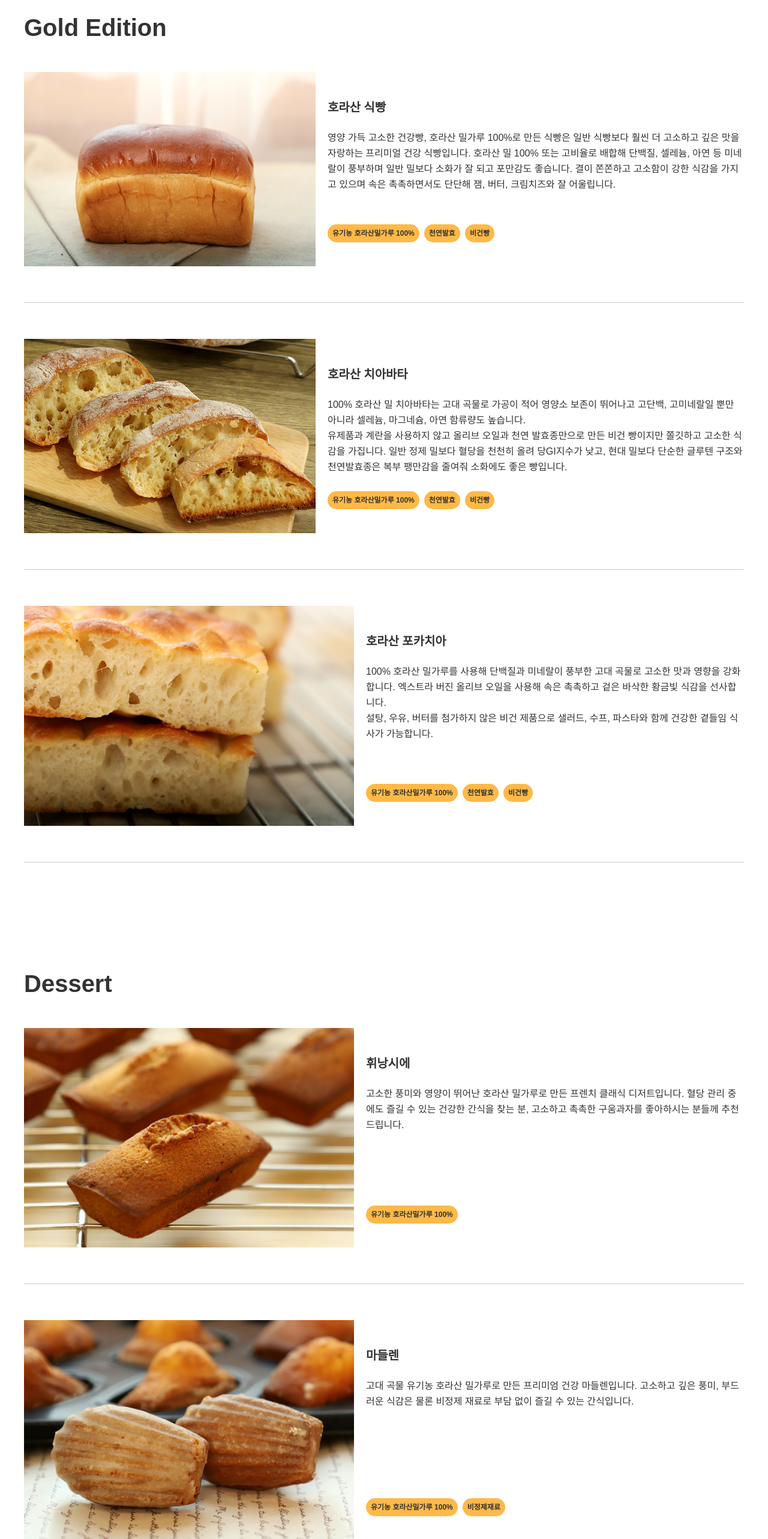
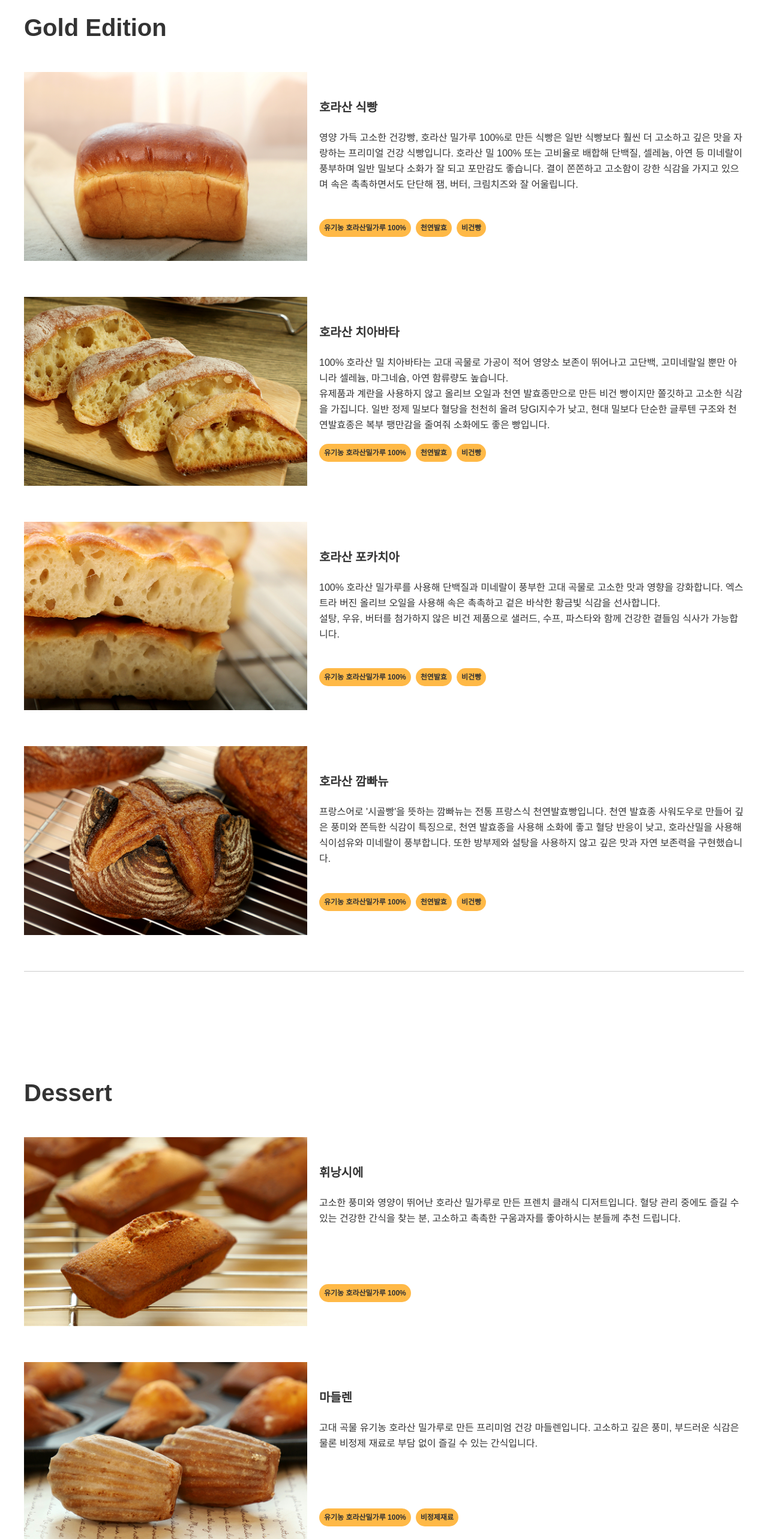
Before and after one commit to rnglllll/withus, a Next.js app: page /products in a window 1280 px wide. Shown: the part 1040-3606 px from the top of the page at 60% size. Built offline with nearby package versions, Linux system fonts and the light colour scheme; a web font is replaced by a local one.

Commit message:
1차 수정

```diff
--- a/src/app/IndexPage.tsx
+++ b/src/app/IndexPage.tsx
@@ -188,10 +188,12 @@ export default function IndexPage() {
           </p>
           <div className="relative w-full max-w-[800px] bg-white rounded-full">
             <input
-              type="text"
-              placeholder="숫자 입력"
-              className="w-full rounded-full px-5 py-3 pr-24 text-sm outline-none text-[#333] placeholder:text-[#999]"
-            />
+  type="number"
+  placeholder="숫자 입력"
+  className="w-full rounded-full px-5 py-3 pr-24 text-sm outline-none text-[#333] placeholder:text-[#999]
+             [appearance:textfield] [&::-webkit-outer-spin-button]:appearance-none [&::-webkit-inner-spin-button]:appearance-none"
+/>
+
             <button className="absolute right-2 top-1/2 -translate-y-1/2 bg-[#3B1408] text-white text-sm px-5 py-2 rounded-full">
               조회
             </button>
--- a/src/app/organic/page.tsx
+++ b/src/app/organic/page.tsx
@@ -28,7 +28,7 @@ const OrganicPage = () => {
               className="w-[722px] h-[187px] absolute bottom-[-60px] right-[-50px] hidden md:block"
             />
           </div>
-          <p className="px-20 pt-15 pb-15 font-semibold text-xl leading-[40px] tracking-tight text-center bg-orange/10 rounded-2xl">
+          <p className="px-5 md:px-20 pt-15 pb-15 font-semibold text-xl leading-[40px] tracking-tight text-center bg-orange/10 rounded-2xl">
             유기농 식품에 전념하고 있는 이유는 우리의 전체 식품 체계가 토양,
             식물, 동물, 음식, 사람,
             <br /> 그리고 환경과 연결되어 있다는 것을 너무나 잘 인식하기
--- a/src/app/products/page.tsx
+++ b/src/app/products/page.tsx
@@ -17,107 +17,53 @@ const ProductsPage = () => {
             Kialla Bakery는 호주 청정<br />
             밀가루 · 통밀가루 · 호라산밀가루만을 사용합니다.
           </span>
+        </section>
 
-        </section>
         {/* Gold Edition */}
         <div className="flex flex-col gap-39">
           <section className="flex flex-col gap-7">
             <span className="text-[40px] leading-13 font-semibold py-5">
               Gold Edition
             </span>
-            {/* 빵 리스트 */}
+
             <div className="flex flex-col gap-15">
-              <div className="flex flex-col lg:flex-row gap-5">
-                <Image
-                  src="/products/gold_1.png"
-                  alt="bread1"
-                  width={486}
-                  height={324}
-                  className="max-w-[550px] min-w-[300px] h-full lg:min-w-[486px] w-full m-auto"
-                />
-                <div className="flex flex-col gap-5 justify-between py-11">
+              {[
+                {
+                  title: "호라산 식빵",
+                  desc: `영양 가득 고소한 건강빵, 호라산 밀가루 100%로 만든 식빵은 일반 식빵보다 훨씬 더 고소하고 깊은 맛을 자랑하는 프리미얼 건강 식빵입니다. 호라산 밀 100% 또는 고비율로 배합해 단백질, 셀레늄, 아연 등 미네랄이 풍부하며 일반 밀보다 소화가 잘 되고 포만감도 좋습니다. 결이 쫀쫀하고 고소함이 강한 식감을 가지고 있으며 속은 촉촉하면서도 단단해 잼, 버터, 크림치즈와 잘 어울립니다.`,
+                  image: "/products/gold_1.png",
+                },
+                {
+                  title: "호라산 치아바타",
+                  desc: `100% 호라산 밀 치아바타는 고대 곡물로 가공이 적어 영양소 보존이 뛰어나고 고단백, 고미네랄일 뿐만 아니라 셀레늄, 마그네슘, 아연 함류량도 높습니다.
+유제품과 계란을 사용하지 않고 올리브 오일과 천연 발효종만으로 만든 비건 빵이지만 쫄깃하고 고소한 식감을 가집니다. 일반 정제 밀보다 혈당을 천천히 올려 당GI지수가 낮고, 현대 밀보다 단순한 글루텐 구조와 천연발효종은 복부 팽만감을 줄여줘 소화에도 좋은 빵입니다.`,
+                  image: "/products/gold_2.png",
+                },
+                {
+                  title: "호라산 포카치아",
+                  desc: `100% 호라산 밀가루를 사용해 단백질과 미네랄이 풍부한 고대 곡물로 고소한 맛과 영향을 강화합니다. 엑스트라 버진 올리브 오일을 사용해 속은 촉촉하고 겉은 바삭한 황금빛 식감을 선사합니다.
+설탕, 우유, 버터를 첨가하지 않은 비건 제품으로 샐러드, 수프, 파스타와 함께 건강한 곁들임 식사가 가능합니다.`,
+                  image: "/products/gold_3.png",
+                },
+                {
+                  title: "호라산 깜빠뉴",
+                  desc: `프랑스어로 '시골빵'을 뜻하는 깜빠뉴는 전통 프랑스식 천연발효빵입니다. 천연 발효종 사워도우로 만들어 깊은 풍미와 쫀득한 식감이 특징으로, 천연 발효종을 사용해 소화에 좋고 혈당 반응이 낮고, 호라산밀을 사용해 식이섬유와 미네랄이 풍부합니다. 또한 방부제와 설탕을 사용하지 않고 깊은 맛과 자연 보존력을 구현했습니다.`,
+                  image: "/products/bread_1.png",
+                },
+              ].map(({ title, desc, image }, i) => (
+                <div key={i} className="flex flex-col lg:flex-row gap-5">
+                  <div className="relative w-full lg:w-2/5 aspect-[3/2]">
+                    <Image src={image} alt={title} fill className="object-cover" />
+                  </div>
+                  <div className="flex flex-col gap-5 justify-between py-11 w-full lg:w-3/5">
                     <div className="flex flex-col gap-[23px]">
-                    <span className="font-text-xl font-semibold">
-                      호라산 식빵
-                    </span>
-                    <p className="font-text-base">
-                      영양 가득 고소한 건강빵, 호라산 밀가루 100%로 만든 식빵은
-                      일반 식빵보다 훨씬 더 고소하고 깊은 맛을 자랑하는 프리미얼
-                      건강 식빵입니다. 호라산 밀 100% 또는 고비율로 배합해
-                      단백질, 셀레늄, 아연 등 미네랄이 풍부하며 일반 밀보다
-                      소화가 잘 되고 포만감도 좋습니다. 결이 쫀쫀하고 고소함이
-                      강한 식감을 가지고 있으며 속은 촉촉하면서도 단단해 잼,
-                      버터, 크림치즈와 잘 어울립니다.
-                    </p>
+                      <span className="font-text-xl font-semibold">{title}</span>
+                      <p className="font-text-base whitespace-pre-line">{desc}</p>
                     </div>
-                  <BreadTag
-                    textSrc={[
-                      "유기농 호라산밀가루 100%",
-                      "천연발효",
-                      "비건빵",
-                    ]}
-                  />
+                    <BreadTag textSrc={["유기농 호라산밀가루 100%", "천연발효", "비건빵"]} />
                   </div>
                 </div>
-              <div className="border-b border-black/20 w-full" />
-              <div className="flex flex-col lg:flex-row gap-5">
-                <Image
-                  src="/products/gold_2.png"
-                  alt="bread1"
-                  width={486}
-                  height={324}
-                  className="max-w-[550px] min-w-[300px] h-full lg:min-w-[486px] w-full m-auto"
-                />
-                <div className="flex flex-col gap-5 justify-between py-11">
-                  <div className="flex flex-col gap-[23px]">
-                    <span className="font-text-xl font-semibold">
-                      호라산 치아바타
-                    </span>
-                    <p className="font-text-base">
-                      100% 호라산 밀 치아바타는 고대 곡물로 가공이 적어 영양소
-                      보존이 뛰어나고 고단백, 고미네랄일 뿐만 아니라 셀레늄,
-                      마그네슘, 아연 함류량도 높습니다.
-                      <br /> 유제품과 계란을 사용하지 않고 올리브 오일과 천연
-                      발효종만으로 만든 비건 빵이지만 쫄깃하고 고소한 식감을
-                      가집니다. 일반 정제 밀보다 혈당을 천천히 올려 당GI지수가
-                      낮고, 현대 밀보다 단순한 글루텐 구조와 천연발효종은 복부
-                      팽만감을 줄여줘 소화에도 좋은 빵입니다.
-                    </p>
-                  </div>
-                  <BreadTag
-                    textSrc={["유기농 호라산밀가루 100%", "천연발효", "비건빵"]}
-                  />
-                </div>
-              </div>
-              <div className="border-b border-black/20 w-full" />
-              <div className="flex flex-col lg:flex-row gap-5">
-                <Image
-                  src="/products/gold_3.png"
-                  alt="bread1"
-                  width={486}
-                  height={324}
-                  className="max-w-[550px] min-w-[300px] h-full lg:min-w-[486px] w-full m-auto"
-                />
-                <div className="flex flex-col gap-5 justify-between py-11">
-                  <div className="flex flex-col gap-[23px]">
-                    <span className="font-text-xl font-semibold">
-                      호라산 포카치아
-                    </span>
-                    <p className="font-text-base">
-                      100% 호라산 밀가루를 사용해 단백질과 미네랄이 풍부한 고대
-                      곡물로 고소한 맛과 영향을 강화합니다. 엑스트라 버진 올리브
-                      오일을 사용해 속은 촉촉하고 겉은 바삭한 황금빛 식감을
-                      선사합니다.
-                      <br /> 설탕, 우유, 버터를 첨가하지 않은 비건 제품으로
-                      샐러드, 수프, 파스타와 함께 건강한 곁들임 식사가
-                      가능합니다.
-                    </p>
-                  </div>
-                  <BreadTag
-                    textSrc={["유기농 호라산밀가루 100%", "천연발효", "비건빵"]}
-                  />
-                </div>
-              </div>
+              ))}
               <div className="border-b border-black/20 w-full" />
             </div>
           </section>
@@ -127,52 +73,35 @@ const ProductsPage = () => {
             <span className="text-[40px] leading-13 font-semibold py-5">
               Dessert
             </span>
-            {/* 빵 리스트 */}
+
             <div className="flex flex-col gap-15">
-              <div className="flex flex-col lg:flex-row gap-5">
-                <Image
-                  src="/products/dessert_1.png"
-                  alt="bread1"
-                  width={486}
-                  height={324}
-                  className="max-w-[550px] min-w-[300px] h-full lg:min-w-[486px] w-full m-auto"
-                />
-                <div className="flex flex-col gap-5 justify-between py-11">
+              {[
+                {
+                  title: "휘낭시에",
+                  desc: `고소한 풍미와 영양이 뛰어난 호라산 밀가루로 만든 프렌치 클래식 디저트입니다. 혈당 관리 중에도 즐길 수 있는 건강한 간식을 찾는 분, 고소하고 촉촉한 구움과자를 좋아하시는 분들께 추천 드립니다.`,
+                  image: "/products/dessert_1.png",
+                  tags: ["유기농 호라산밀가루 100%"],
+                },
+                {
+                  title: "마들렌",
+                  desc: `고대 곡물 유기농 호라산 밀가루로 만든 프리미엄 건강 마들렌입니다. 고소하고 깊은 풍미, 부드러운 식감은 물론 비정제 재료로 부담 없이 즐길 수 있는 간식입니다.`,
+                  image: "/products/dessert_2.png",
+                  tags: ["유기농 호라산밀가루 100%", "비정제재료"],
+                },
+              ].map(({ title, desc, image, tags }, i) => (
+                <div key={i} className="flex flex-col lg:flex-row gap-5">
+                  <div className="relative w-full lg:w-2/5 aspect-[3/2]">
+                    <Image src={image} alt={title} fill className="object-cover" />
+                  </div>
+                  <div className="flex flex-col gap-5 justify-between py-11 w-full lg:w-3/5">
                     <div className="flex flex-col gap-[23px]">
-                    <span className="font-text-xl font-semibold">휘낭시에</span>
-                    <p className="font-text-base">
-                      고소한 풍미와 영양이 뛰어난 호라산 밀가루로 만든 프렌치
-                      클래식 디저트입니다. 혈당 관리 중에도 즐길 수 있는 건강한
-                      간식을 찾는 분, 고소하고 촉촉한 구움과자를 좋아하시는
-                      분들께 추천 드립니다.
-                    </p>
+                      <span className="font-text-xl font-semibold">{title}</span>
+                      <p className="font-text-base whitespace-pre-line">{desc}</p>
                     </div>
-                  <BreadTag textSrc={["유기농 호라산밀가루 100%"]} />
+                    <BreadTag textSrc={tags} />
                   </div>
                 </div>
-              <div className="border-b border-black/20 w-full" />
-              <div className="flex flex-col lg:flex-row gap-5">
-                <Image
-                  src="/products/dessert_2.png"
-                  alt="bread1"
-                  width={486}
-                  height={324}
-                  className="max-w-[550px] min-w-[300px] h-full lg:min-w-[486px] w-full m-auto"
-                />
-                <div className="flex flex-col gap-5 justify-between py-11">
-                  <div className="flex flex-col gap-[23px]">
-                    <span className="font-text-xl font-semibold">마들렌</span>
-                    <p className="font-text-base">
-                      고대 곡물 유기농 호라산 밀가루로 만든 프리미엄 건강
-                      마들렌입니다. 고소하고 깊은 풍미, 부드러운 식감은 물론
-                      비정제 재료로 부담 없이 즐길 수 있는 간식입니다.
-                    </p>
-                  </div>
-                  <BreadTag
-                    textSrc={["유기농 호라산밀가루 100%", "비정제재료"]}
-                  />
-                </div>
-              </div>
+              ))}
               <div className="border-b border-black/20 w-full" />
             </div>
           </section>
@@ -182,62 +111,38 @@ const ProductsPage = () => {
             <span className="text-[40px] leading-13 font-semibold py-5">
               Bread
             </span>
-            {/* 빵 리스트 */}
+
             <div className="flex flex-col gap-15">
-              <div className="flex flex-col lg:flex-row gap-5">
-                <Image
-                  src="/products/bread_1.png"
-                  alt="bread1"
-                  width={486}
-                  height={324}
-                  className="max-w-[550px] min-w-[300px] h-full lg:min-w-[486px] w-full m-auto"
-                />
-                <div className="flex flex-col gap-5 justify-between py-11">
+              {[
+                {
+                  title: "통밀 치아바타",
+                  desc: `100% 유기농 통밀가루와 물, 올리브오일을 사용하여 48시간 이상 저온발효로 수분을 충분히 머금고 있어서 겉은 바삭, 속은 쫀득하고 고소한 풍미를 살렸습니다. 풍부한 식이섬유와 비타민, 미네랄을 함유하고 있어 소화를 돕고 오랜 포만감을 유지하여 식단관리 하시는 분들께도 추천드립니다.`,
+                  image: "/products/bread_4.png",
+                },
+                {
+                  title: "깜빠뉴",
+                  desc: `프랑스어로 ’시골빵’을 뜻하는 깜빠뉴는 전통 프랑스식 천연발효빵입니다. 천연 발효종 사워도우로 만들어 깊은 풍미와 쫀득한 식감이 특징으로, 천연 발효종을 사용해 소화에 좋고 혈당 반응이 낮고, 통밀을 사용해 식이섬유와 미네랄이 풍부합니다. 또한 방부제와 설탕을 사용하지 않고 깊은 맛과 자연 보존력을 구현했습니다.`,
+                  image: "/products/bread_1.png",
+                },
+                {
+                  title: "무화과 크림치즈 깜빠뉴",
+                  desc: `자연의 달콤함과 고소함의 조화, 천연발효 깜빠뉴에 말린 무화과의 달콤함과 크림치즈의 부드러운 풍미를 더한 빵입니다. 한입 베어 물 때마다 쫀득함, 고소함, 부드러움이 어우러지는 프리미엄 건강빵입니다. 따뜻하게 데워 먹거나 꿀 한 방울을 뿌려 커피나 와인과 함께 드시면 무화과의 자연스러운 달콤함과 크림치즈의 부드러운 고소함이 어우러져 완벽한 맛의 균형을 이룹니다.`,
+                  image: "/products/bread_2.png",
+                },
+              ].map(({ title, desc, image }, i) => (
+                <div key={i} className="flex flex-col lg:flex-row gap-5">
+                  <div className="relative w-full lg:w-2/5 aspect-[3/2]">
+                    <Image src={image} alt={title} fill className="object-cover" />
+                  </div>
+                  <div className="flex flex-col gap-5 justify-between py-11 w-full lg:w-3/5">
                     <div className="flex flex-col gap-[23px]">
-                    <span className="font-text-xl font-semibold">깜빠뉴</span>
-                    <p className="font-text-base">
-                      프랑스어로 ’시골빵’을 뜻하는 깜빠뉴는 전통 프랑스식
-                      천연발효빵입니다. 천연 발효종 사워도우로 만들어 깊은
-                      풍미와 쫄깃한 식감이 특징으로, 천연 발효종을 사용해 소화에
-                      좋고 혈당 반응이 낮고, 통밀을 사용해 식이섬유와
-                      미네랄이 풍부합니다. 또한 방부제와 설탕을 사용하지 않고
-                      깊은 맛과 자연 보존력을 구현했습니다.
-                    </p>
+                      <span className="font-text-xl font-semibold">{title}</span>
+                      <p className="font-text-base whitespace-pre-line">{desc}</p>
                     </div>
-                  <BreadTag
-                    textSrc={["유기농 호라산밀가루 100%", "천연발효", "비건빵"]}
-                  />
+                    <BreadTag textSrc={["유기농 호라산밀가루 100%", "천연발효", "비건빵"]} />
                   </div>
                 </div>
-              <div className="border-b border-black/20 w-full" />
-              <div className="flex flex-col lg:flex-row gap-5">
-                <Image
-                  src="/products/bread_2.png"
-                  alt="bread2"
-                  width={486}
-                  height={324}
-                  className="max-w-[550px] min-w-[300px] h-full lg:min-w-[486px] w-full m-auto"
-                />
-                <div className="flex flex-col gap-5 justify-between py-11">
-                  <div className="flex flex-col gap-[23px]">
-                    <span className="font-text-xl font-semibold">
-                      무화과 크림치즈 깜빠뉴
-                    </span>
-                    <p className="font-text-base">
-                      자연의 달콤함과 고소함의 조화, 천연발효 깜빠뉴에 말린
-                      무화과의 달콤함과 크림치즈의 부드러운 풍미를 더한
-                      빵입니다. 한입 베어 물 때마다 쫀득함, 고소함, 부드러움이
-                      어우러지는 프리미엄 건강빵입니다. 따뜻하게 데워 먹거나 꿀
-                      한 방울을 뿌려 커피나 와인과 함께 드시면 무화과의
-                      자연스러운 달콤함과 크림치즈의 부드러운 고소함이 어우러져
-                      완벽한 맛의 균형을 이룹니다.{" "}
-                    </p>
-                  </div>
-                  <BreadTag
-                    textSrc={["유기농 호라산밀가루 100%", "천연발효", "비건빵"]}
-                  />
-                </div>
-              </div>
+              ))}
               <div className="border-b border-black/20 w-full" />
             </div>
           </section>
```
Also changed, not shown: src/components/Header.tsx (+38 -8 lines), public/products/bread_4.png (added). Lines whose indentation alone changed are shown as unchanged.
